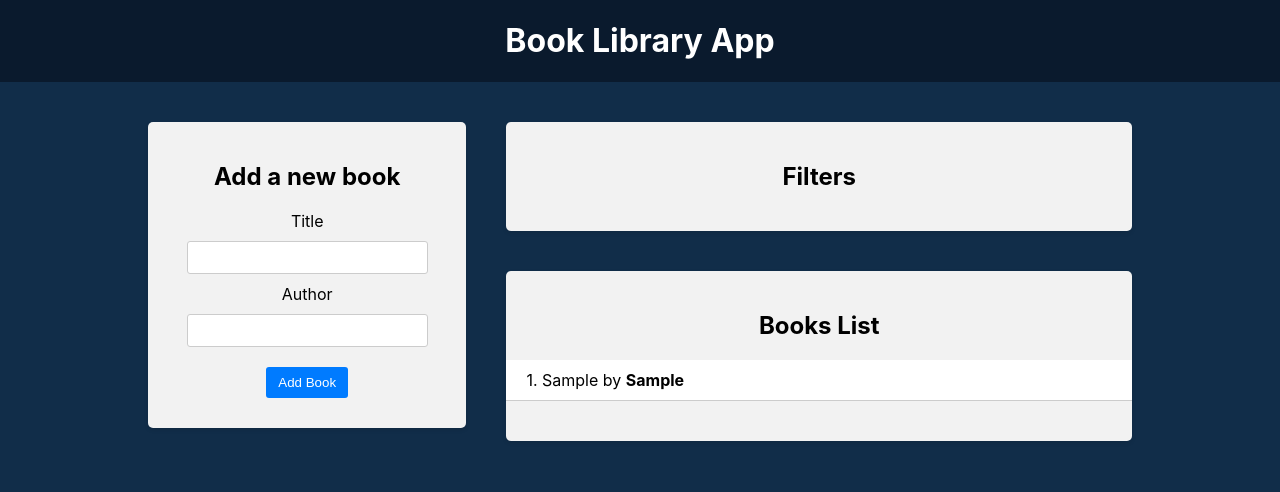
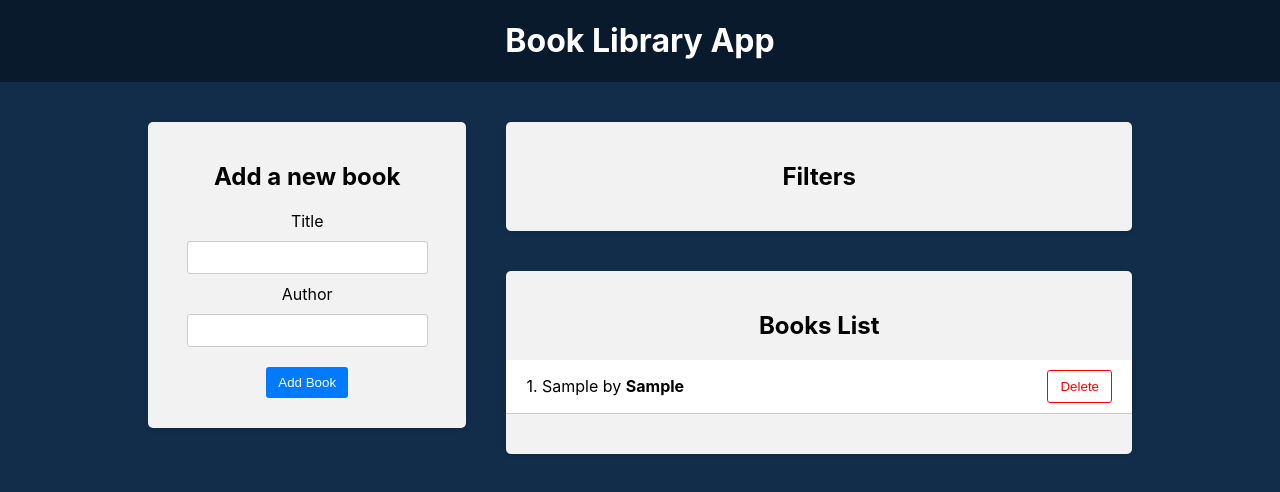
Before and after one commit to brzwsky/Library-app-react-redux-, a React (Create React App) app in the folder frontend/: page / in a window 1280 px wide. Both pictures are taken after typing "Sample", "Sample" into the empty fields and a click on the button "Add Book". Shown: the top 492 px of the page. Built offline with nearby package versions, Linux system fonts and the light colour scheme.

Commit message:
Add Delete Book functional

```diff
--- a/frontend/src/components/BookList/BookList.jsx
+++ b/frontend/src/components/BookList/BookList.jsx
@@ -1,8 +1,14 @@
-import {useSelector} from 'react-redux'
+import {useSelector, useDispatch} from 'react-redux'
+import {deleteBook} from '../../redux/books/actionCreators'
 import './BookList.css'
 
 export default function BookList() {
   const books = useSelector((state) => state.books)
+  const dispatch = useDispatch()
+
+  const handleDeleteBook = (id) => {
+    return dispatch(deleteBook(id))
+  }
 
   return (
     <div className="app-block book-list">
@@ -16,6 +22,11 @@ export default function BookList() {
               <div className="book-info">
                 {++index}. {book.title} by <strong>{book.author}</strong>
               </div>
+              <div className="book-actions">
+                <button onClick={() => handleDeleteBook(book.id)}>
+                  Delete
+                </button>
+              </div>
             </li>
           ))}
         </ul>
--- a/frontend/src/redux/books/actionCreators.js
+++ b/frontend/src/redux/books/actionCreators.js
@@ -6,3 +6,10 @@ export function addBook(newBook) {
     payload: newBook,
   }
 }
+
+export function deleteBook(id) {
+  return {
+    type: a.DELETE_BOOK,
+    payload: id,
+  }
+}
--- a/frontend/src/redux/books/reducer.js
+++ b/frontend/src/redux/books/reducer.js
@@ -9,7 +9,7 @@ export default function booksReducer(state = initialState, action) {
     case a.ADD_BOOK:
       return [...state, payload]
     case a.DELETE_BOOK:
-      return []
+      return state.filter((book) => book.id !== payload)
     case a.TOGGLE_FAVORITE:
       return
     default:
--- a/frontend/src/redux/store.js
+++ b/frontend/src/redux/store.js
@@ -4,6 +4,7 @@ import booksReducer from './books/reducer'
 const store = configureStore({
   reducer: {
     books: booksReducer,
+		delete: booksReducer,
   },
 })
 
```
